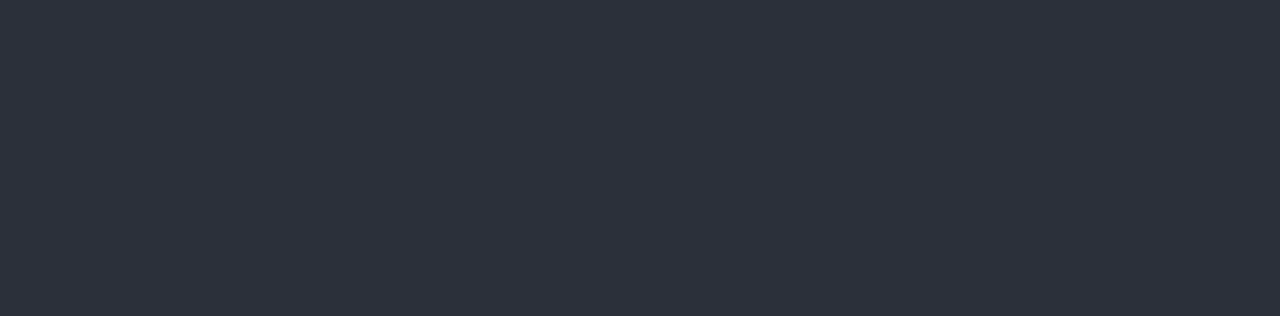
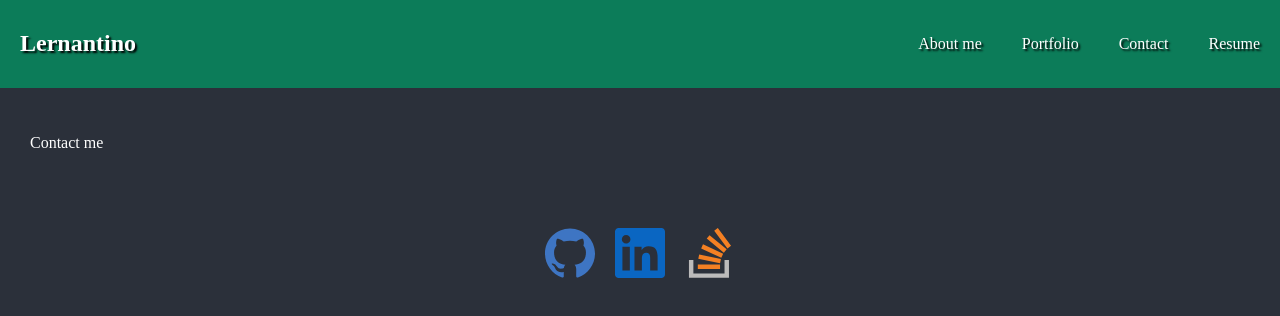
Before and after one commit to granteckels/PortfolioChallenge, a React (Vite) app: page /contact in a window 1280 px wide. Before the commit this address had no page. Shown: the top 316 px of the page. Built offline with nearby package versions, Linux system fonts and the light colour scheme.

Commit message:
Add placeholder Portfolio, Contact, Resume pages

```diff
--- a/src/App.jsx
+++ b/src/App.jsx
@@ -1,5 +1,8 @@
-import Base from './components/Base'
-import AboutMe from './pages/AboutMe'
+import Base from './components/Base';
+import AboutMe from './pages/AboutMe';
+import Portfolio from './pages/Portfolio';
+import Contact from './pages/Contact';
+import Resume from './pages/Resume';
 
 import { BrowserRouter, Routes, Route, Navigate } from "react-router-dom";
 
@@ -10,13 +13,13 @@ function App() {
         <Route path="/" element={<Base />}>
           <Route index element={<Navigate to="/aboutme" replace />} />
           <Route path="/aboutme" element={<AboutMe />} />
-          {/* <Route path="/portfolio" element={<Portfolio />} /> */}
-          {/* <Route path="/contact" element={<Contact />} /> */}
-          {/* <Route path="/Resume" element={<Resume />} /> */}
+          <Route path="/portfolio" element={<Portfolio />} />
+          <Route path="/contact" element={<Contact />} />
+          <Route path="/Resume" element={<Resume />} />
         </Route>
       </Routes>
     </BrowserRouter>
   )
-}
+};
 
 export default App
--- a/src/assets/Base.css
+++ b/src/assets/Base.css
@@ -7,3 +7,7 @@ body {
   color: var(--text);
   background-color: var(--body);
 }
+
+#content {
+  padding: 30px;
+}
--- a/src/components/Base.jsx
+++ b/src/components/Base.jsx
@@ -12,7 +12,9 @@ function Base() {
         <Header>
             <Navigation></Navigation>
         </Header>
-        <Outlet />
+        <div id="content">
+            <Outlet />
+        </div>
         <Footer />
         </>
     )
--- a/src/components/Navigation.jsx
+++ b/src/components/Navigation.jsx
@@ -6,10 +6,10 @@ function Navigation() {
     return (
         <nav>
             <ul>
-                <li><Link className="navLinks" to="/">About me</Link></li>
-                <li>Portfolio</li>
-                <li>Contact</li>
-                <li>Resume</li>
+                <li><Link className="navLinks" to="/aboutme">About me</Link></li>
+                <li><Link className="navLinks" to="/portfolio">Portfolio</Link></li>
+                <li><Link className="navLinks" to="/contact">Contact</Link></li>
+                <li><Link className="navLinks" to="/resume">Resume</Link></li>
             </ul>
         </nav>
     )
--- a/src/main.jsx
+++ b/src/main.jsx
@@ -1,4 +1,3 @@
-import { StrictMode } from 'react'
 import { createRoot } from 'react-dom/client'
 import './assets/normalize.css'
 import App from './App.jsx'
--- a/src/pages/AboutMe.jsx
+++ b/src/pages/AboutMe.jsx
@@ -1,10 +1,6 @@
-import '../assets/Pages.css'
-
 function AboutMe() {
     return (
-        <div id="content">
-            <p>Lorem ipsum dolor sit amet, consectetur adipiscing elit, sed do eiusmod tempor incididunt ut labore et dolore magna aliqua. Ut enim ad minim veniam, quis nostrud exercitation ullamco laboris nisi ut aliquip ex ea commodo consequat. Duis aute irure dolor in reprehenderit in voluptate velit esse cillum dolore eu fugiat nulla pariatur. Excepteur sint occaecat cupidatat non proident, sunt in culpa qui officia deserunt mollit anim id est laborum.</p>
-        </div>
+        <p>Lorem ipsum dolor sit amet, consectetur adipiscing elit, sed do eiusmod tempor incididunt ut labore et dolore magna aliqua. Ut enim ad minim veniam, quis nostrud exercitation ullamco laboris nisi ut aliquip ex ea commodo consequat. Duis aute irure dolor in reprehenderit in voluptate velit esse cillum dolore eu fugiat nulla pariatur. Excepteur sint occaecat cupidatat non proident, sunt in culpa qui officia deserunt mollit anim id est laborum.</p>
     )
 }
 
--- /dev/null
+++ b/src/pages/Contact.jsx
@@ -0,0 +1,7 @@
+function Contact() {
+    return (
+        <p>Contact me</p>
+    )
+}
+
+export default Contact
--- /dev/null
+++ b/src/pages/Portfolio.jsx
@@ -0,0 +1,7 @@
+function Portfolio() {
+    return (
+        <p>Portfolio</p>
+    )
+}
+
+export default Portfolio
--- /dev/null
+++ b/src/pages/Resume.jsx
@@ -0,0 +1,7 @@
+function Resume() {
+    return (
+        <p>Resume</p>
+    )
+}
+
+export default Resume
```
